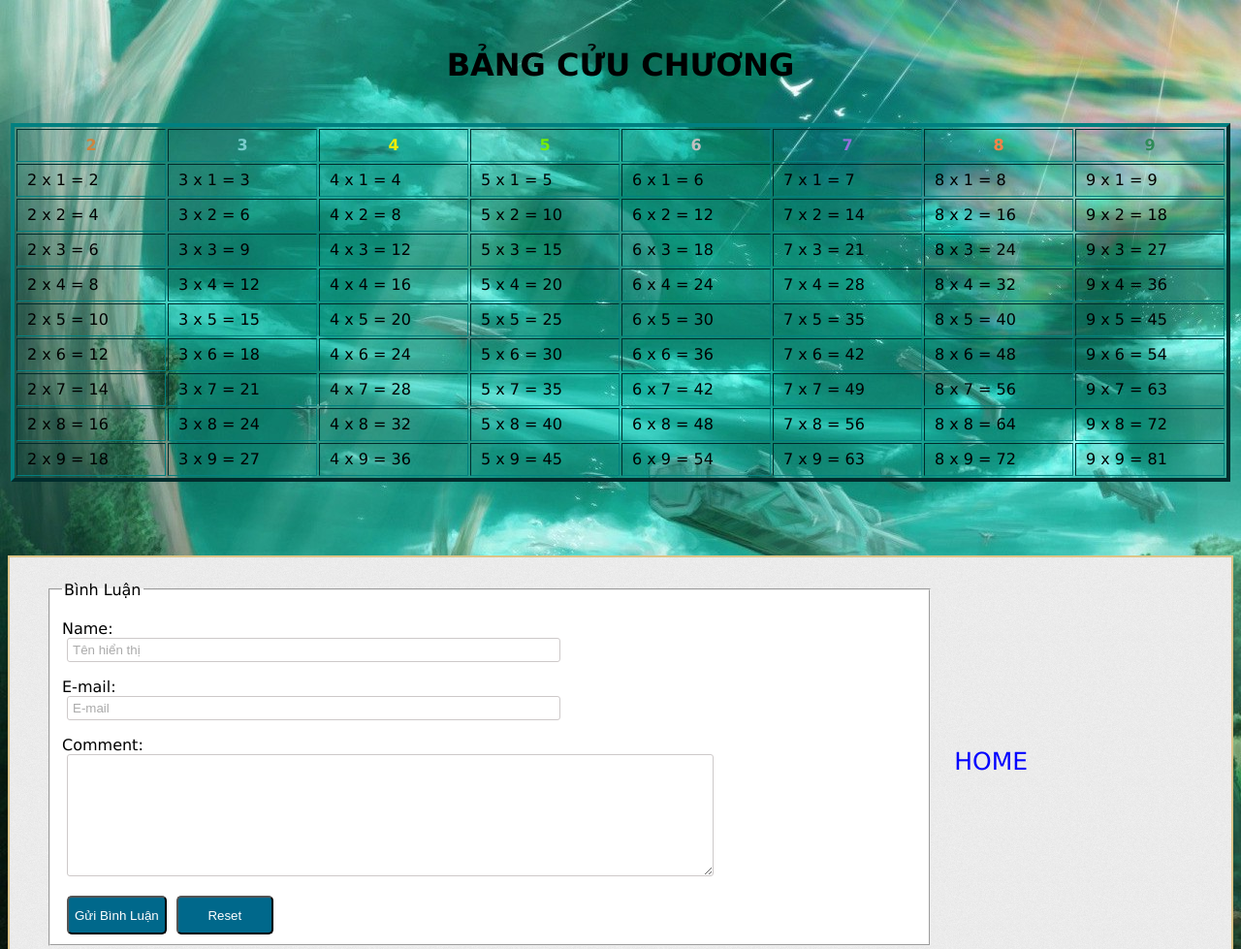
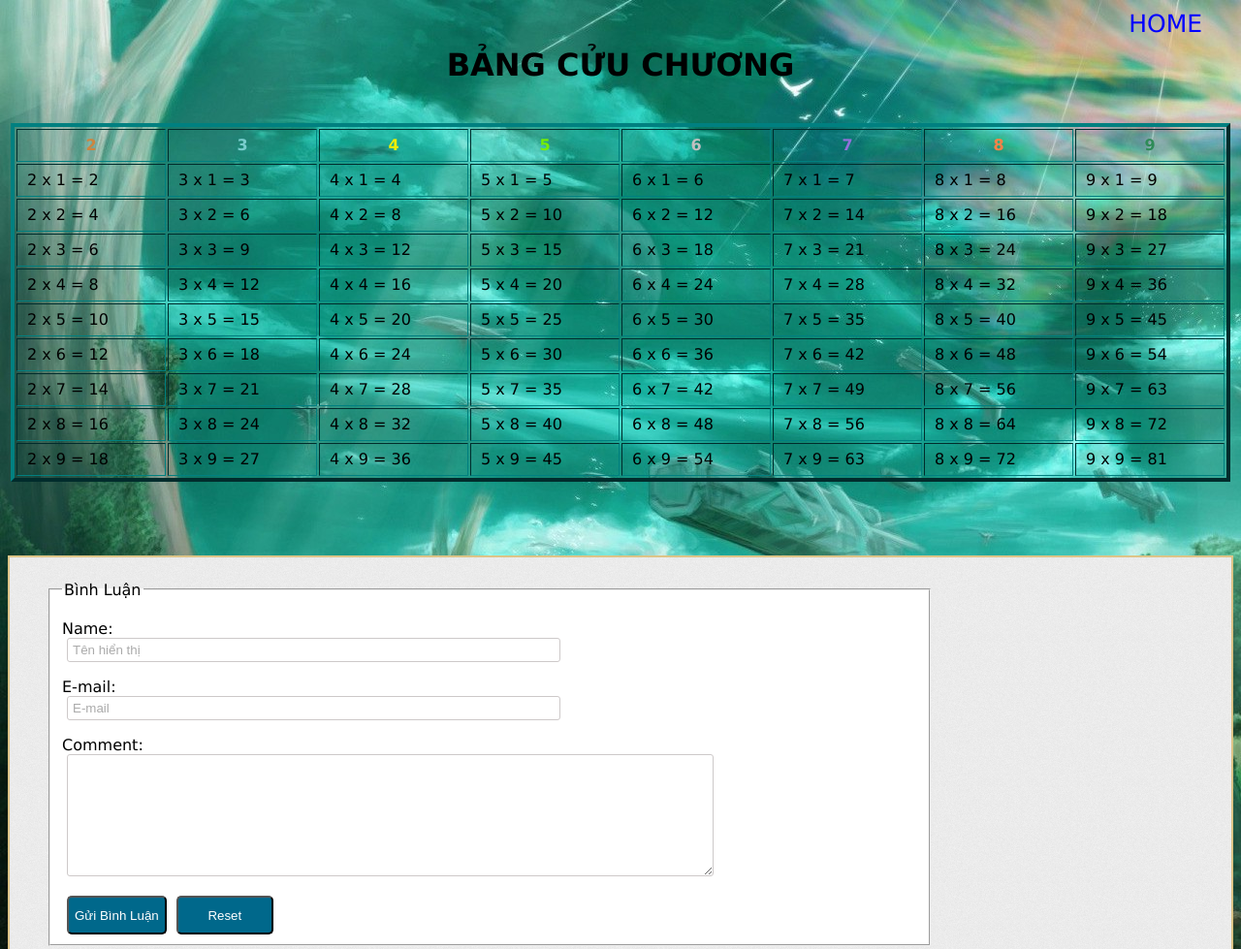
Before and after one commit to NguyenKhanhToan/UDPT-BT1-1, a plain HTML site: page HTML/BANG_CUU_CHUONG.html in a window 1280 px wide. Shown: the top 979 px of the page at 97% size. Drawn offline with nearby package versions, Linux system fonts and the light colour scheme.

Commit message:
Fourth commit file html

```diff
--- a/HTML/BANG_CUU_CHUONG.html
+++ b/HTML/BANG_CUU_CHUONG.html
@@ -46,8 +46,8 @@
     .fixed
     {
       position: fixed;
-      bottom: 0px;
-      right: 220px;
+      top: 10px;
+      right: 40px;
       font-size: 25px;
     }
 
```
